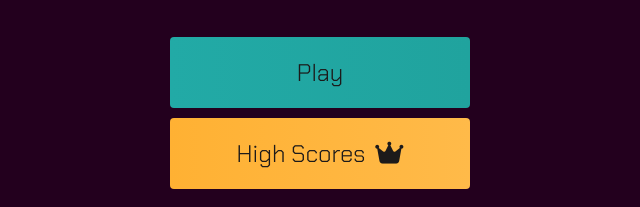
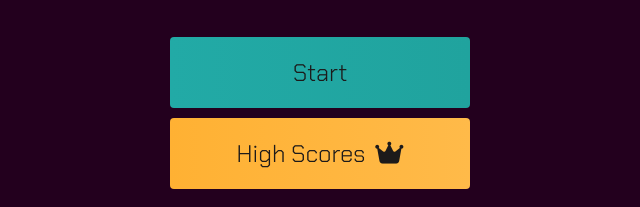
Before and after one commit to amymgardiner/Coding-Quiz-Game, a plain HTML site: page index.html in a window 1280 px wide. Shown: the part 406-613 px from the top of the page, 320-960 px from the left. Drawn offline with Linux system fonts and the light colour scheme.

```diff
--- a/index.html
+++ b/index.html
@@ -20,7 +20,7 @@
                 limit. Keep in mind that incorrect answers will penalize your
                 score/time by ten seconds!
             </h2>
-            <a href="./game.html" class="btn">Play</a>
+            <a href="./game.html" class="btn">Start</a>
             <a href="./highscores.html" id="highscore-btn" class="btn">High Scores<i class="fa-solid fa-crown"></i></a>
         </div>
     </div>
```
Also changed, not shown: assets/images/end page.png (added), assets/images/game page.png (added), assets/images/high scores page.png (added), assets/images/start page.png (added), 1 other file.
